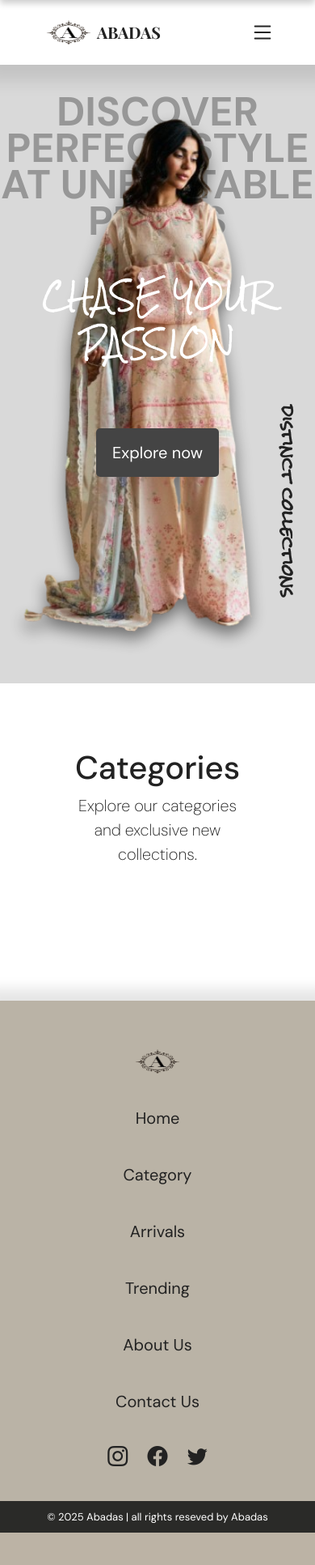
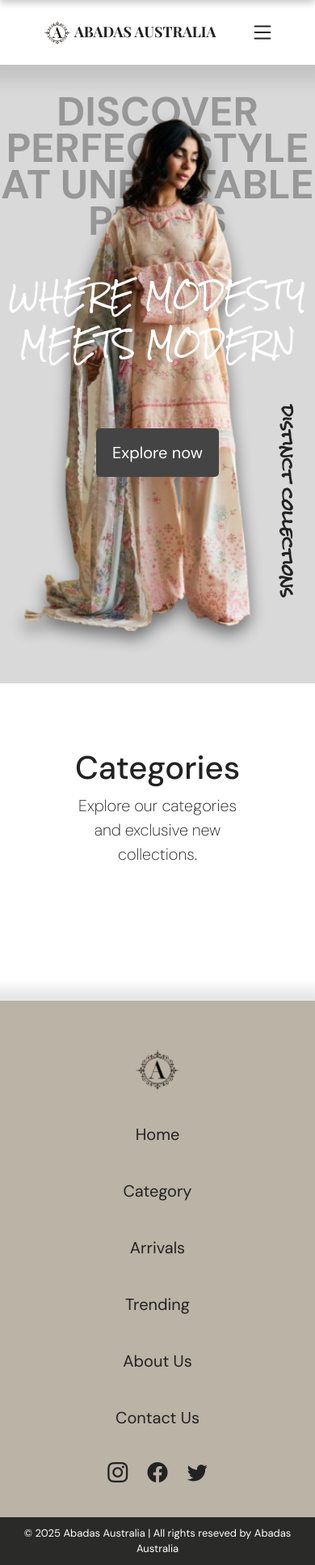
Before and after one commit to abadas-australia/Abadas, a Django app: page / in a window 390 px wide. Shown: the whole page at 81% size. Before the commit the page ends 1893 px from the top, so only its background shows below. Run offline with Django 5.2, Linux system fonts and the light colour scheme; data that the repository does not hold is empty; some libraries are stand-ins or nearby versions; some web fonts are replaced.

Commit message:
feedback-5 logo and tagline

```diff
--- a/static/assets/css/responsive.css
+++ b/static/assets/css/responsive.css
@@ -33,8 +33,12 @@ body header {
 }
 
 header .nav-logo img{
-    width: 70px;
+    width: 42px;
     height: 30px;
+}
+
+header .nav-logo h1{
+    font-size: 18px;
 }
 
 header nav .nav-menu-icon{
@@ -199,7 +203,7 @@ header nav .nav-menu-bar a svg:hover{
 
 .banner-mobile .banner-mobile-content h2{
     color: #fff;
-    font-size: 35px;
+    font-size: 32px;
     font-weight: 300;
     margin-top: 10%;
     line-height: 60px;
@@ -407,7 +411,7 @@ header nav .nav-menu-bar a svg:hover{
 
 .footer-logo img{
     width: 70px;
-    height: 30px;
+    height: 50px;
     margin: 10px;
 }
 
--- a/static/assets/css/style.css
+++ b/static/assets/css/style.css
@@ -132,8 +132,8 @@ nav {
 
 .nav-logo img{
     /* filter: invert(100%); */
-    width: 50px;
-    height: 30px;
+    width: 55px;
+    height: 38px;
 }
 
 .nav-logo h1{
--- a/templates/about.html
+++ b/templates/about.html
@@ -7,7 +7,7 @@
         <div class="about-title">
             <h3>Learn About Us</h3>
             <p>
-                At <strong>Abadas</strong>, we believe that every woman can look beautiful in any outfit,
+                At <strong>Abadas Australia</strong>, we believe that every woman can look beautiful in any outfit,
                 but the right outfit has the power to make her feel confident and unstoppable.
                 Based in Australia, we bring you authentic Pakistani and Indian branded ready-to-wear dresses, sarees,
                 kids' outfits, men's kurtas, and elegant jewellery - all designed to make you shine.
--- a/templates/footer.html
+++ b/templates/footer.html
@@ -22,7 +22,7 @@
             <a href="#twitter"><i class="bi bi-twitter"></i></a>
         </div>
         <div class="footer-copyright">
-            <p>© 2025 <span> Abadas</span> | all rights reseved by <span>Abadas</span></p>
+            <p>© 2025 <span> Abadas Australia</span> | All rights reseved by <span>Abadas Australia</span></p>
         </div>
     </div>
 </footer>
--- a/templates/header.html
+++ b/templates/header.html
@@ -40,7 +40,7 @@
             <div class="nav-logo">
                 <a href="/">
                     <img src="{% static '/images/logo.png' %}" alt="">
-                    <h1>Abadas</h1>
+                    <h1>Abadas Australia</h1>
                 </a>
             </div>
 
--- a/templates/index.html
+++ b/templates/index.html
@@ -76,7 +76,7 @@
             <div class="banner-mobile active">
                 <div class="banner-mobile-content">
                     <h1>Discover Perfect Style<br> at Unbeatable Prices</h1>
-                    <h2>CHASE YOUR<br> PASSION</h2>
+                    <h2>WHERE MODESTY<br> MEETS MODERN</h2>
                 </div>
                 <div class="banner-mobile-image">
                     <img src="{% static '/images/banner-mbl-1.png' %}" alt="Fashion Model">
@@ -88,7 +88,7 @@
             <div class="banner-mobile">
                 <div class="banner-mobile-content">
                     <h1>Stay Ahead of the Trends<br>with Our New Collections</h1>
-                    <h2>CHASE YOUR<br> PASSION</h2>
+                    <h2>WHERE MODESTY<br> MEETS MODERN</h2>
 
                 </div>
                 <div class="banner-mobile-image">
@@ -101,7 +101,7 @@
             <div class="banner-mobile">
                 <div class="banner-mobile-content">
                     <h1>Elevate Your Wardrobe<br> with Trendy New trending</h1>
-                    <h2>CHASE YOUR<br> PASSION</h2>
+                    <h2>WHERE MODESTY<br> MEETS MODERN</h2>
                 </div>
                 <div class="banner-mobile-image">
                     <img src="{% static '/images/banner-mbl-3.png' %}" alt="Fashion Model">
```
Also changed, not shown: static/images/logo-helmet.png.
